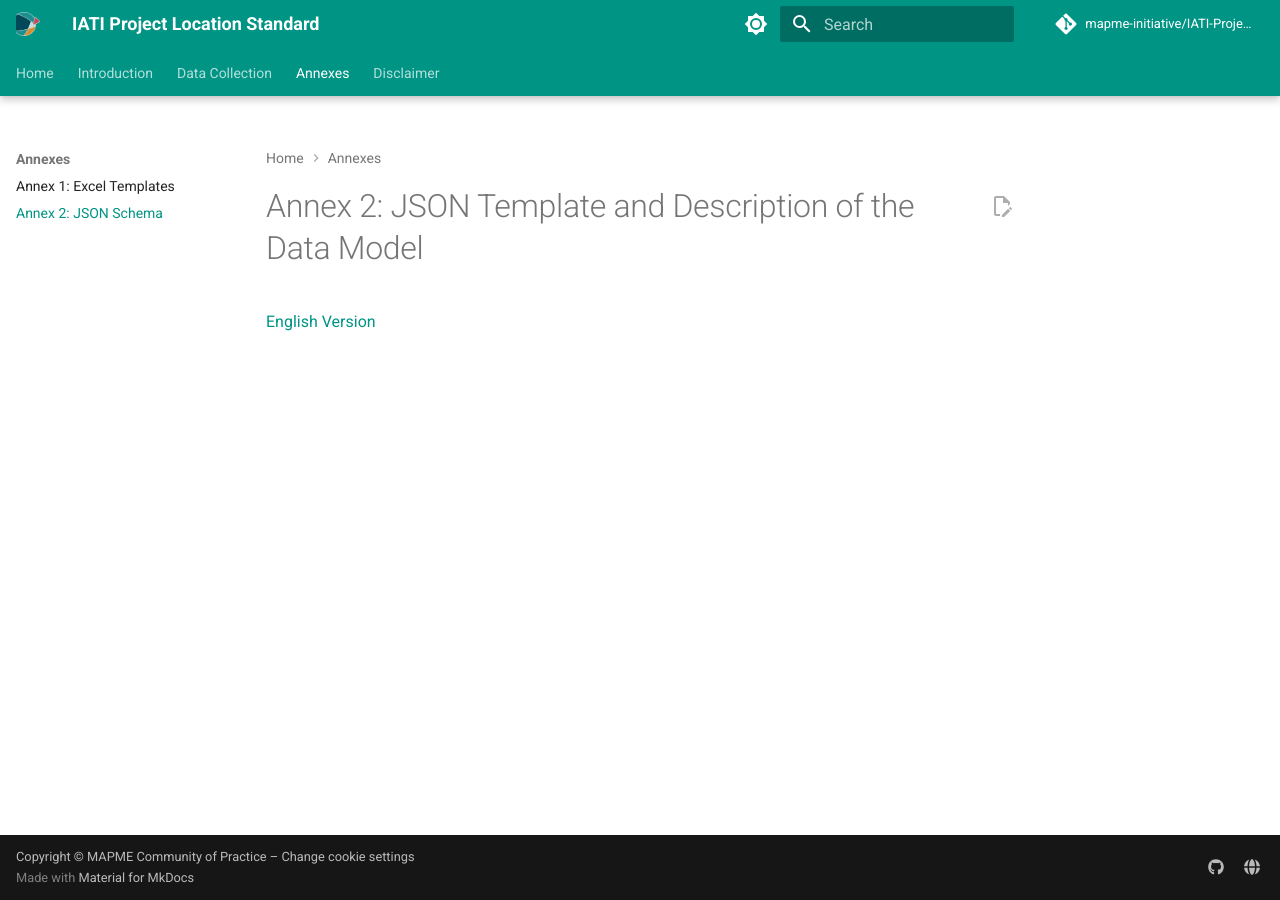
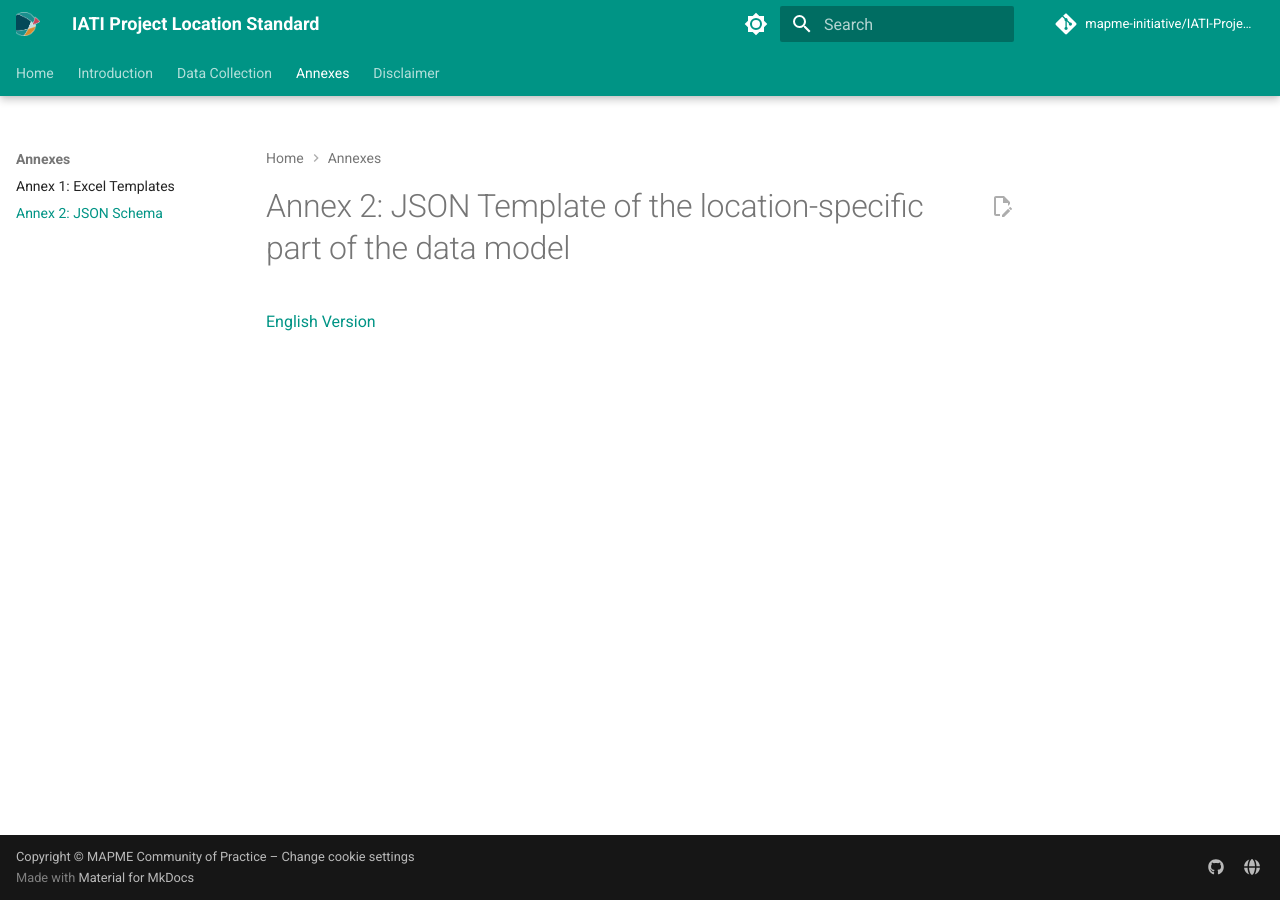
Before and after one commit to mapme-initiative/IATI-Project-Location-Standard, an MkDocs documentation site: the page built from docs/annex2.md, in a window 1280 px wide. Built offline with MkDocs 1.6.1 and Material for MkDocs 9.7.7, drawn with Linux system fonts in a browser that asks for light colours; comment, search, counter and statistics services are not loaded.

Commit message:
Update title of Annex 2 in documentation

```diff
--- a/docs/annex2.md
+++ b/docs/annex2.md
@@ -1,3 +1,4 @@
-# Annex 2: JSON Template and Description of the Data Model
+# Annex 2: JSON Template of the location-specific part of the data model
+
 
 [English Version](https://github.com/mapme-initiative/IATI-Project-Location-Standard/blob/main/model/project_core_schema_en.json)
```
